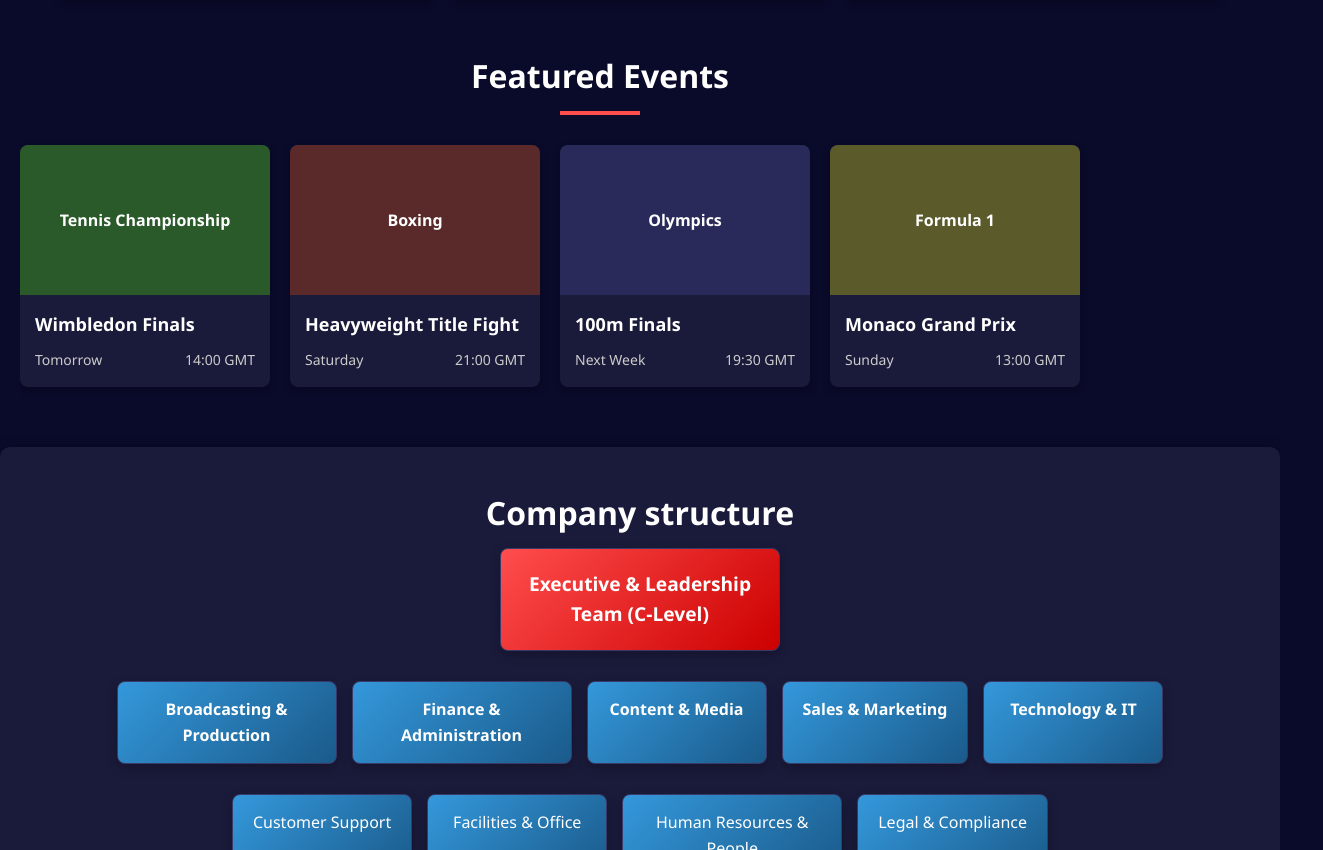
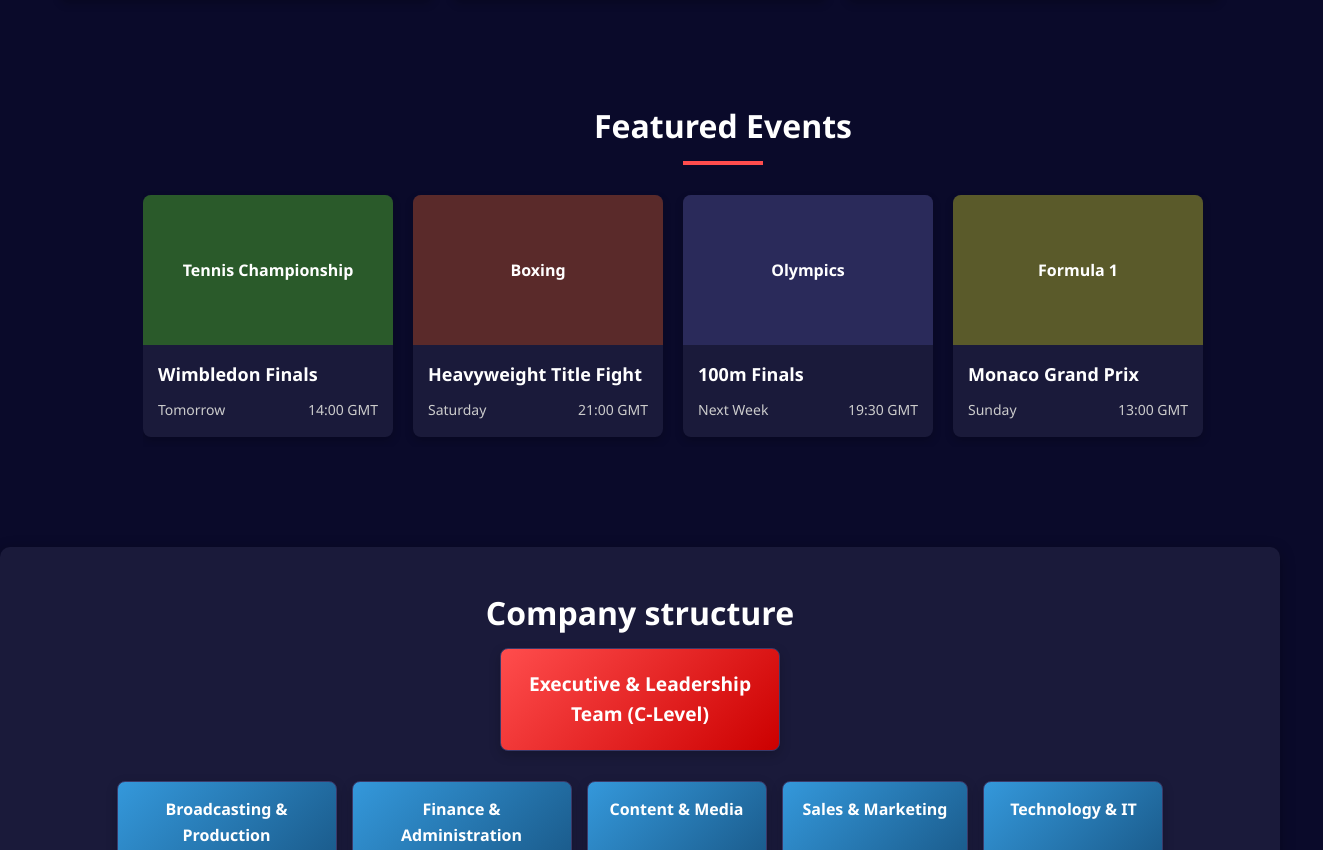
Before and after one commit to Bohdan52/EnglishProject, a plain HTML site: page site/pages/index.html in a window 1280 px wide. Shown: the part 958-1808 px from the top of the page, 1323 px wide, since content can reach past the window. Drawn offline with Linux system fonts and the light colour scheme.

Commit message:
centered Featured Events

```diff
--- a/site/styles/style.css
+++ b/site/styles/style.css
@@ -270,7 +270,8 @@
 
         /* Featured events */
         .featured-events {
-            margin: 50px 0;
+            margin: 100px 123px;
+
         }
 
         .events-slider {
```
